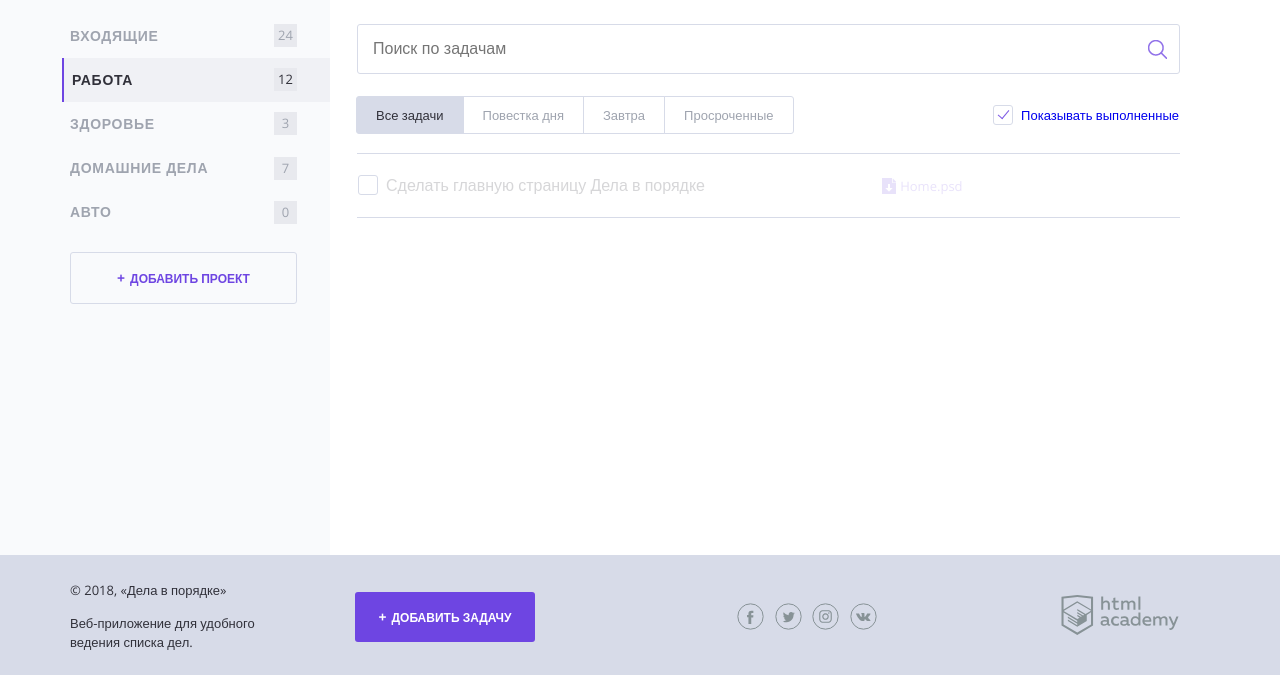
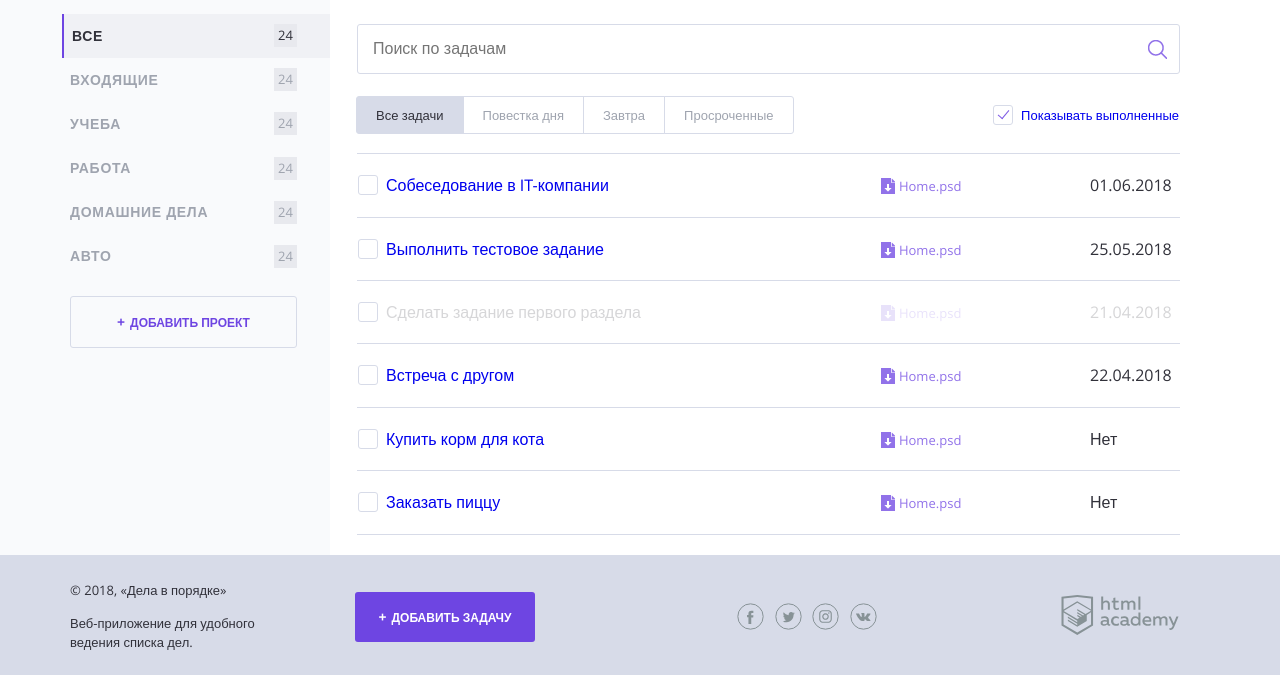
Before and after one commit to Wasabi17/24174-doingsdone, a PHP site: page / in a window 1280 px wide. Shown: the part 125-800 px from the top of the page. Run offline with PHP 8.4, Linux system fonts and the light colour scheme.

Commit message:
Набросал Задание 5

```diff
--- a/index.php
+++ b/index.php
@@ -1,6 +1,48 @@
 <?php
 // показывать или нет выполненные задачи
 $show_complete_tasks = rand(0, 1);
+
+$categories = ["Все", "Входящие", "Учеба", "Работа", "Домашние дела", "Авто"];
+
+$task_list = [
+	[
+		'task' => 'Собеседование в IT-компании',
+		'date' => '01.06.2018',
+		'category' => 'Работа',
+        'done' => false
+	],
+	[
+		'task' => 'Выполнить тестовое задание',
+		'date' => '25.05.2018',
+		'category' => 'Работа',
+        'done' => false
+	],
+    [
+		'task' => 'Сделать задание первого раздела',
+		'date' => '21.04.2018',
+		'category' => 'Учеба',
+        'done' => true
+	],
+    [
+		'task' => 'Встреча с другом',
+		'date' => '22.04.2018',
+		'category' => 'Входящие',
+        'done' => false
+	],
+    [
+		'task' => 'Купить корм для кота',
+		'date' => 'Нет',
+		'category' => 'Домашние дела',
+        'done' => false
+	],
+    [
+		'task' => 'Заказать пиццу',
+		'date' => 'Нет',
+		'category' => 'Домашние дела',
+        'done' => false
+	]
+
+];
 ?>
 <!DOCTYPE html>
 <html lang="ru">
@@ -45,30 +87,23 @@ $show_complete_tasks = rand(0, 1);
 
                 <nav class="main-navigation">
                     <ul class="main-navigation__list">
-                        <li class="main-navigation__list-item">
-                            <a class="main-navigation__list-item-link" href="#">Входящие</a>
+
+                        <?php
+                        // Вывод категорий
+                        $index = 0;
+                        $num_count = count($categories);
+                        ?>
+
+	                    <?php while($index < $num_count): ?>
+
+                        <li class="main-navigation__list-item <?php if ($index == 0) print ("main-navigation__list-item--active"); ?>">
+                            <a class="main-navigation__list-item-link" href="/?cat=<?=$index;?>"><?=$categories[$index];?></a>
                             <span class="main-navigation__list-item-count">24</span>
                         </li>
 
-                        <li class="main-navigation__list-item main-navigation__list-item--active">
-                            <a class="main-navigation__list-item-link" href="#">Работа</a>
-                            <span class="main-navigation__list-item-count">12</span>
-                        </li>
+	                    <?php $index = $index + 1; ?>
+	                    <?php endwhile; ?>
 
-                        <li class="main-navigation__list-item">
-                            <a class="main-navigation__list-item-link" href="#">Здоровье</a>
-                            <span class="main-navigation__list-item-count">3</span>
-                        </li>
-
-                        <li class="main-navigation__list-item">
-                            <a class="main-navigation__list-item-link" href="#">Домашние дела</a>
-                            <span class="main-navigation__list-item-count">7</span>
-                        </li>
-
-                        <li class="main-navigation__list-item">
-                            <a class="main-navigation__list-item-link" href="#">Авто</a>
-                            <span class="main-navigation__list-item-count">0</span>
-                        </li>
                     </ul>
                 </nav>
 
@@ -94,7 +129,6 @@ $show_complete_tasks = rand(0, 1);
 
                     <label class="checkbox">
                         <a href="/">
-                           <!--добавить сюда аттрибут "checked", если переменная $show_complete_tasks равна единице-->
                             <input class="checkbox__input visually-hidden" type="checkbox" <?php if ($show_complete_tasks == 1) print ("checked"); ?>>
                             <span class="checkbox__text">Показывать выполненные</span>
                         </a>
@@ -102,13 +136,14 @@ $show_complete_tasks = rand(0, 1);
                 </div>
 
                 <table class="tasks">
-                    <!--показывать следующий тег <tr/>, если переменная $show_complete_tasks равна единице-->
+                    <!-- Вывод массива задач -->
+                    <?php foreach ($task_list as $key => $item): ?>
                     <?php if ($show_complete_tasks == 1): ?>
-                    <tr class="tasks__item task task--completed">
+                    <tr class="tasks__item task <?php if ($item['done'] == true) print ("task--completed"); ?>">
                         <td class="task__select">
                             <label class="checkbox task__checkbox">
                                 <input class="checkbox__input visually-hidden" type="checkbox" checked>
-                                <a href="/"><span class="checkbox__text">Сделать главную страницу Дела в порядке</span></a>
+                                <a href="/"><span class="checkbox__text"><?=$item['task'];?></span></a>
                             </label>
                         </td>
 
@@ -116,9 +151,25 @@ $show_complete_tasks = rand(0, 1);
                             <a class="download-link" href="#">Home.psd</a>
                         </td>
 
-                        <td class="task__date"></td>
+                        <td class="task__date"><?=$item['date'];?></td>
+                    </tr>
+                    <?php elseif ($item['done'] == false): ?>
+                    <tr class="tasks__item task">
+                        <td class="task__select">
+                            <label class="checkbox task__checkbox">
+                                <input class="checkbox__input visually-hidden" type="checkbox" checked>
+                                <a href="/"><span class="checkbox__text"><?=$item['task'];?></span></a>
+                            </label>
+                        </td>
+
+                        <td class="task__file">
+                            <a class="download-link" href="#">Home.psd</a>
+                        </td>
+
+                        <td class="task__date"><?=$item['date'];?></td>
                     </tr>
                     <?php endif; ?>
+                    <?php endforeach; ?>
                 </table>
             </main>
         </div>
```
